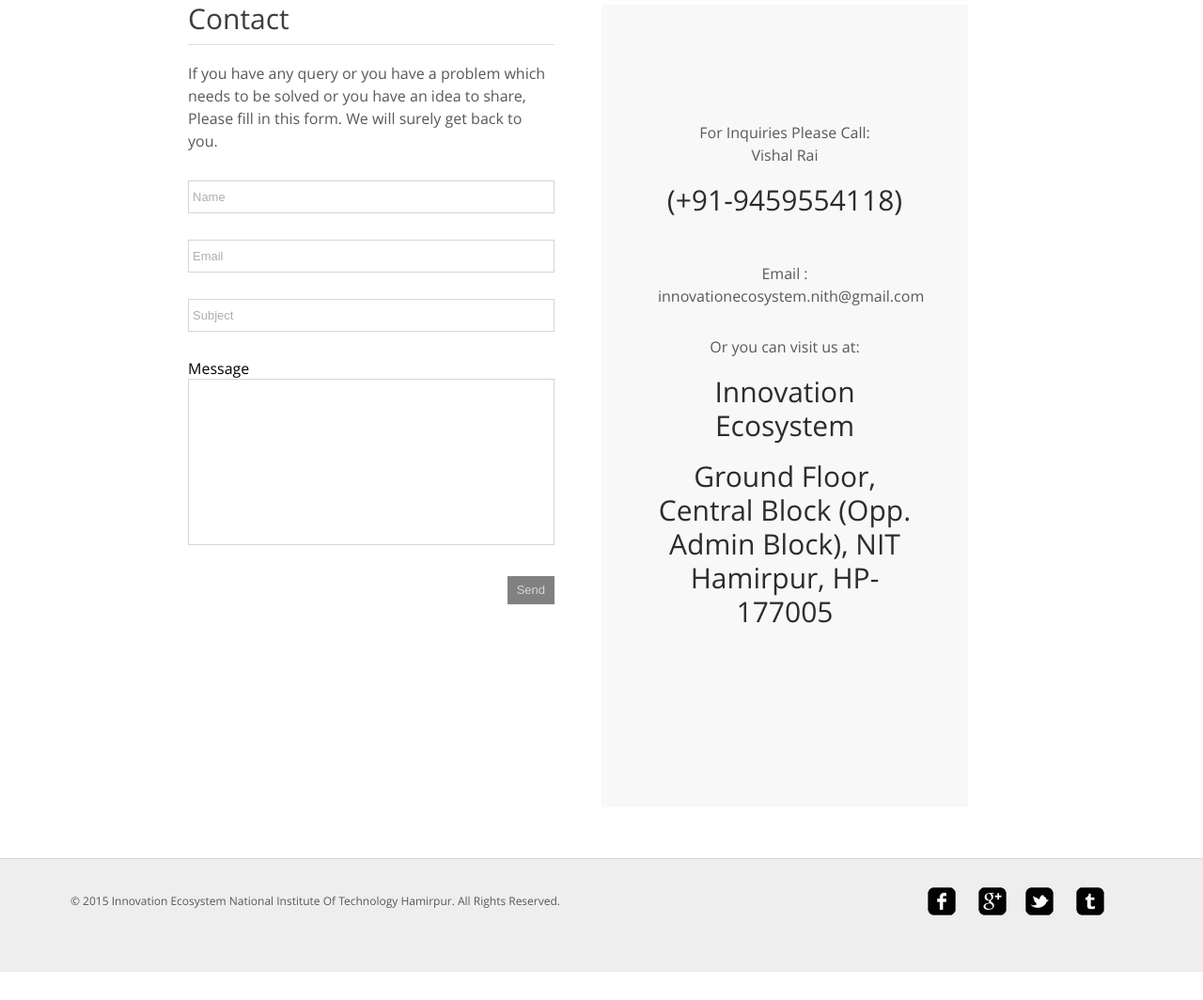
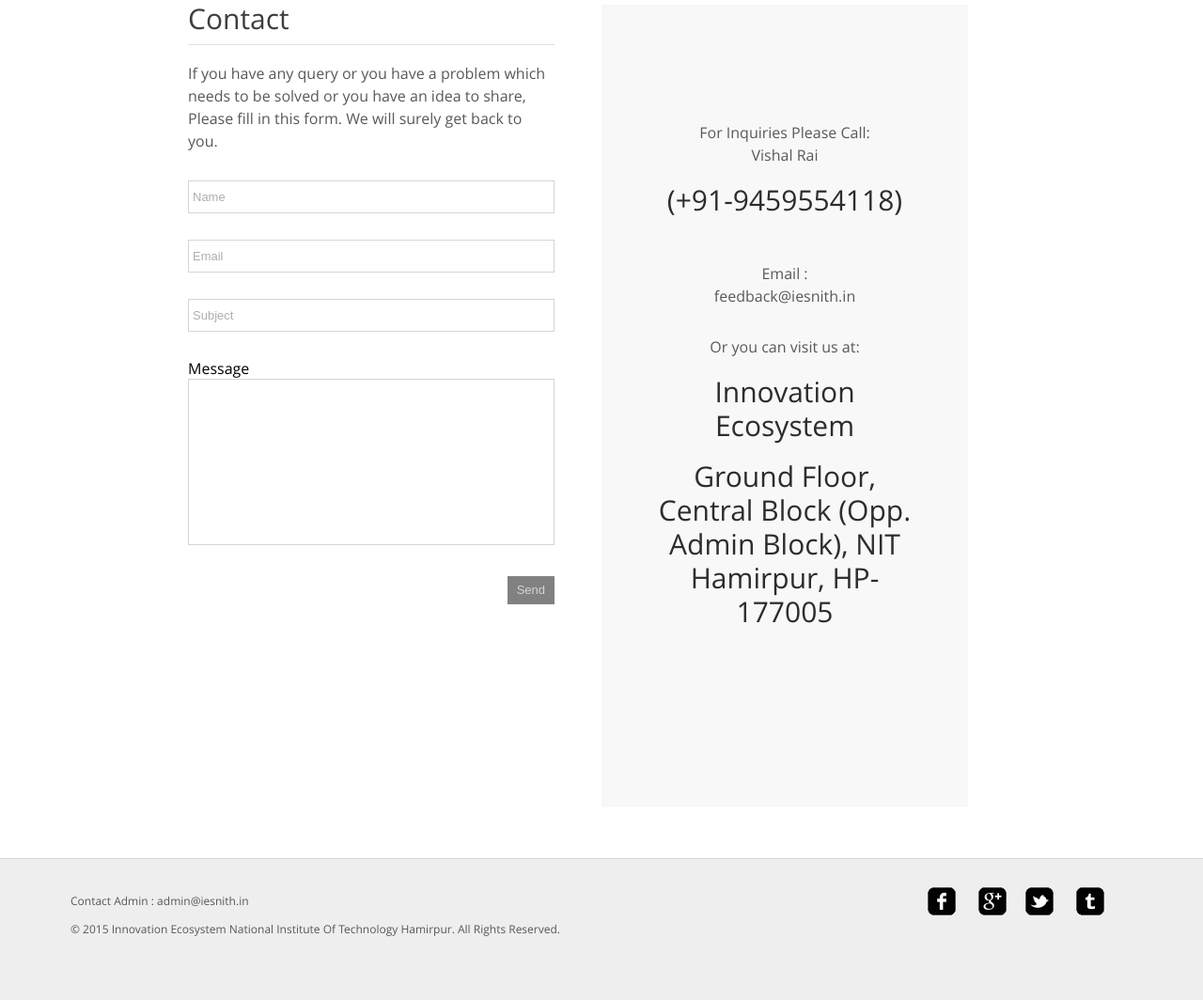
Before and after one commit to arunnK/eco_inn_website, a Django app: page /contact in a window 1280 px wide. Shown: the part 223-1287 px from the top of the page at 94% size. Before the commit the page ends 1257 px from the top, so only its background shows below. Run offline with Django 3.2, Linux system fonts and the light colour scheme.

Commit message:
Email change

```diff
--- a/pages/templates/pages/base.html
+++ b/pages/templates/pages/base.html
@@ -56,7 +56,7 @@
 				<a href="/index" target="_blank" class="tumbler"></a>
 			</div>
 			<p>
-
+				Contact Admin : admin@iesnith.in<br />
 				© 2015 Innovation Ecosystem National Institute Of Technology Hamirpur. All Rights Reserved.
 
 			</p>
--- a/pages/templates/pages/contact.html
+++ b/pages/templates/pages/contact.html
@@ -53,7 +53,7 @@
 				For Inquiries Please Call:<br /> Vishal Rai<span>(+91-9459554118)</span>
 			</p>
 			<p>
-				Email : <br />innovationecosystem.nith@gmail.com
+				Email : <br />feedback@iesnith.in
 			</p>
 			<p>
 				Or you can visit us at: <span>Innovation Ecosystem<br><span>Ground Floor, Central Block (Opp. Admin Block), NIT Hamirpur, HP-177005</span>
```
